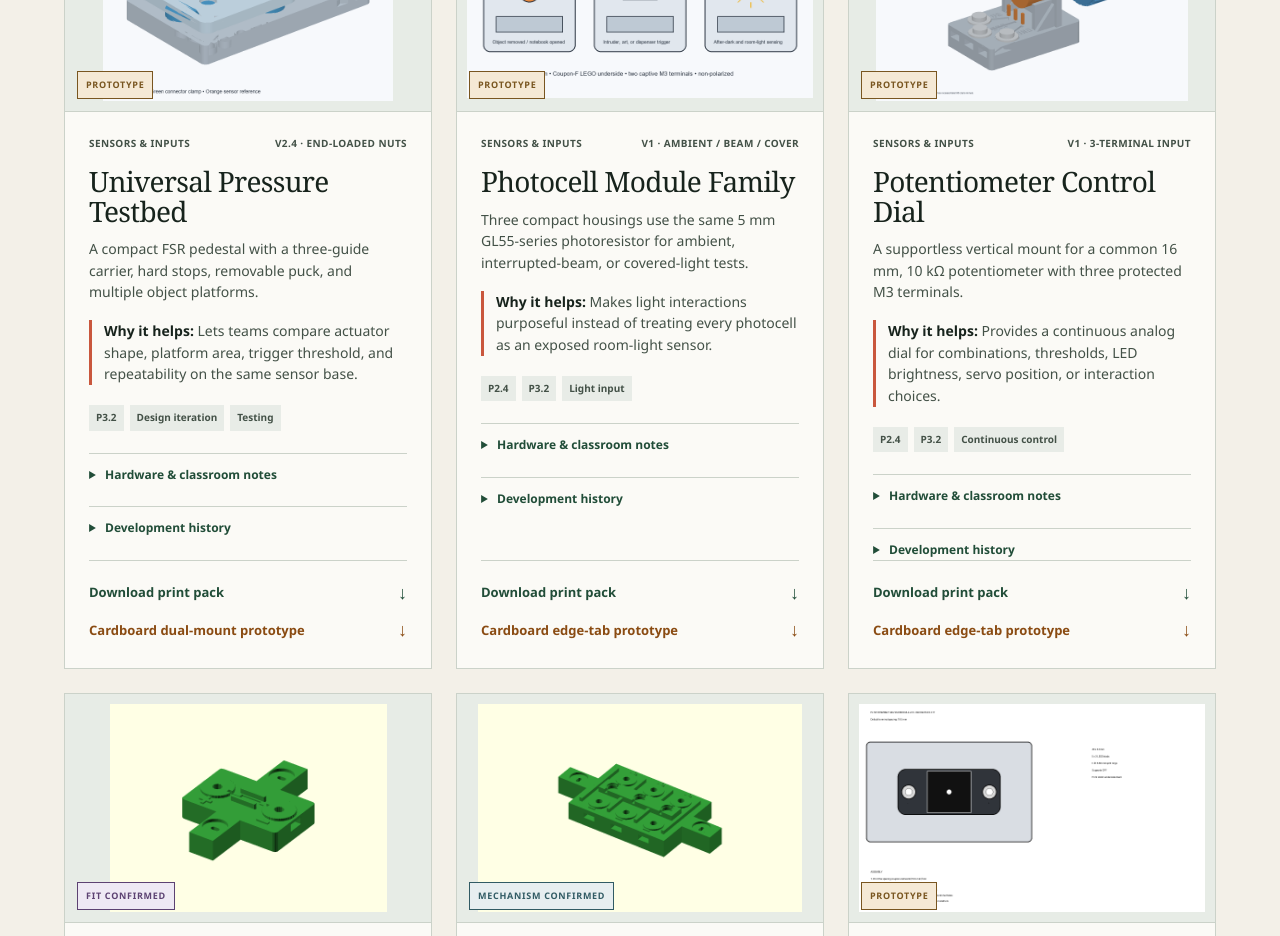
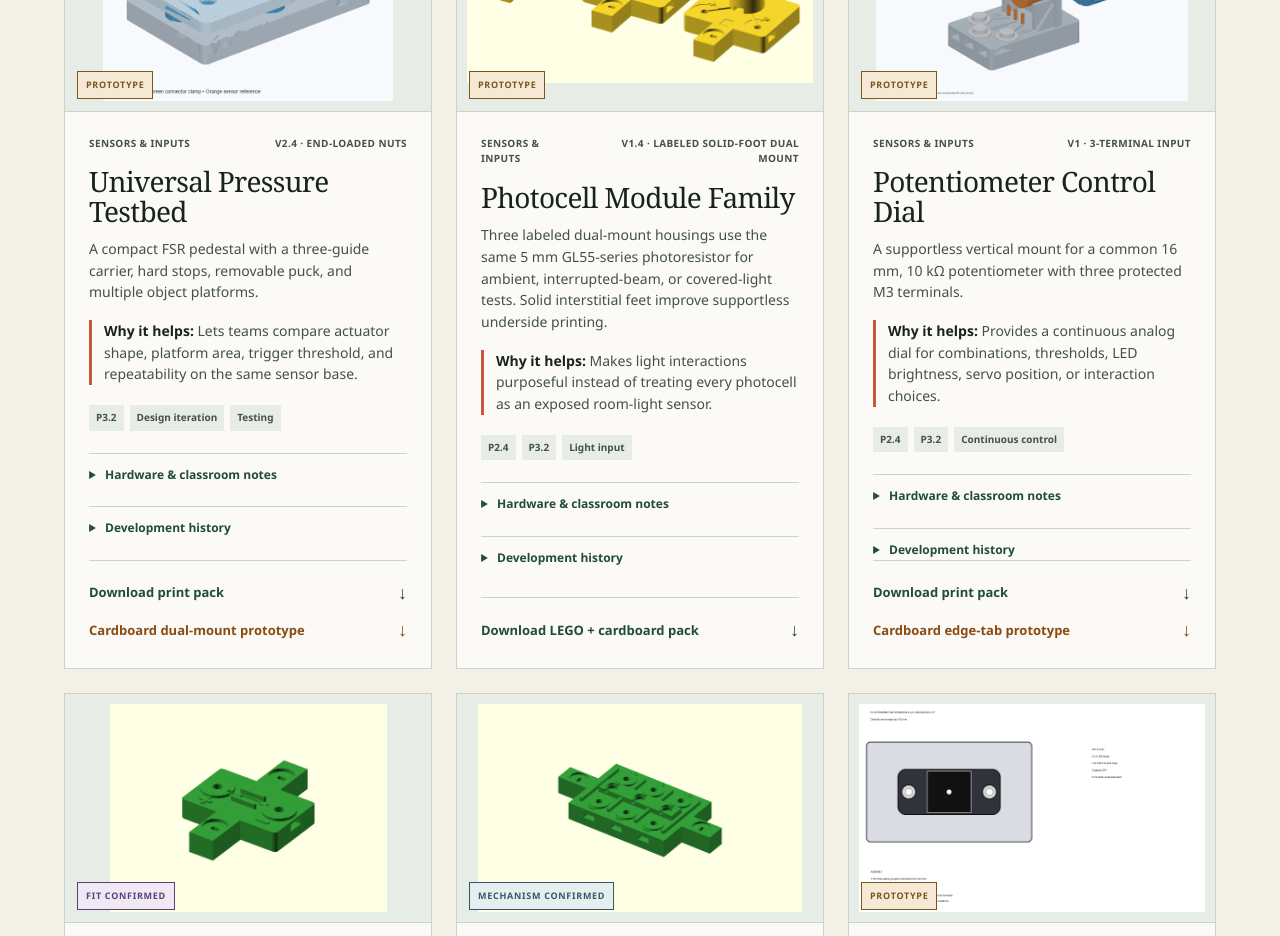
Before and after one commit to spartandesign/lego-module-library, a Next.js app: page / in a window 1280 px wide. Shown: the part 2800-3736 px from the top of the page. Built offline with nearby package versions, Linux system fonts and the light colour scheme.

Commit message:
photocell changes

```diff
--- a/app/ModuleLibrary.tsx
+++ b/app/ModuleLibrary.tsx
@@ -113,21 +113,20 @@ const modules: Module[] = [
   {
     id: "photocell",
     title: "Photocell Module Family",
-    version: "v1 · ambient / beam / cover",
+    version: "v1.4 · labeled solid-foot dual mount",
     category: "Sensors & inputs",
     status: "Prototype",
     statusTone: "prototype",
     image: "/images/photocell.png",
-    summary: "Three compact housings use the same 5 mm GL55-series photoresistor for ambient, interrupted-beam, or covered-light tests.",
+    summary: "Three labeled dual-mount housings use the same 5 mm GL55-series photoresistor for ambient, interrupted-beam, or covered-light tests. Solid interstitial feet improve supportless underside printing.",
     learning: "Makes light interactions purposeful instead of treating every photocell as an exposed room-light sensor.",
     projectFit: ["P2.4", "P3.2", "Light input"],
     hardware: ["5 mm GL5516 / GL5528", "2× M3 terminals per module"],
-    parts: ["Ambient base", "Beam base", "Cover base", "Activity guide"],
-    teacherNote: "All three versions use the same Coupon-F interface and end-loaded M3 terminal approach.",
-    studentTip: "Choose the housing that matches the interaction: a shadow, a blocked beam, or opening a cover.",
-    download: "/downloads/photocell-module-family-v1.zip",
-    cardboardDownload: "/downloads/photocell-module-family-v1-1-dual-mount-3p4.zip",
-    cardboardMount: "edge-tabs",
+    parts: ["Ambient + / P base", "Beam + / P base", "Cover + / P base", "Solid support feet"],
+    teacherNote: "All three retain Coupon-F, open tabs, and end-loaded M3 nuts. Six feet between stud centers support the cavity roof without changing the clutch. The photocell is non-polarized; + and P establish a consistent classroom wiring convention.",
+    studentTip: "Choose the interaction, then connect + to 3V and P to the micro:bit signal/resistor junction.",
+    download: "/downloads/photocell-module-family-v1-4-solid-feet.zip",
+    dualMount: true,
   },
   {
     id: "potentiometer",
@@ -333,7 +332,11 @@ const developmentHistory: Record<string, HistoryItem[]> = {
   ],
   photocell: [
     { version: "Concept", problem: "One exposed photocell did not demonstrate the different interactions used in P2.4 and P3.2.", change: "Separated ambient, interrupted-beam, and covered-light interactions.", result: "Three useful activity-specific concepts were selected.", state: "Superseded" },
-    { version: "v1", problem: "The family needed durable terminals and the shared LEGO interface.", change: "Added M3 terminals and Coupon-F undersides to all three housings.", result: "Current prototype family; component and activity fit still need physical testing.", state: "Current" },
+    { version: "v1", problem: "The family needed durable terminals and the shared LEGO interface.", change: "Added M3 terminals and Coupon-F undersides to all three housings.", result: "Component housings and activity fit still require physical testing.", state: "Superseded" },
+    { version: "v1.1", problem: "The first cardboard adaptation used the older edge-tab construction.", change: "Added brass-fastener tabs, but their enclosed underside was not the final supportless standard.", result: "Superseded before classroom confirmation.", state: "Superseded" },
+    { version: "v1.2", problem: "The family needed cardboard mounting without blocking the M3 nut openings or creating a hidden partition.", change: "Placed open 3.4 × 1.8 mm brick-style tabs on the opposite edges from the end-loaded nuts and joined their cavities to the LEGO underside.", result: "Mounting geometry established for the labeled revision.", state: "Superseded" },
+    { version: "v1.3", problem: "Students needed to distinguish the supply and signal terminals during voltage-divider assembly.", change: "Added raised + and P markings to all three bases without changing the v1.2 mounting or sensor geometry.", result: "Terminal convention established for the solid-foot revision.", state: "Superseded" },
+    { version: "v1.4", problem: "The hollow underside left long cavity-roof bridge spans that could print inconsistently without support.", change: "Added six solid interstitial feet between LEGO stud centers while preserving the Coupon-F rings, open cardboard tabs, and M3 nut paths.", result: "Current mesh-validated prototype; print one pilot before classroom quantities.", state: "Current" },
   ],
   potentiometer: [
     { version: "Concept", problem: "Students needed a repeatable continuous input for both curriculum projects.", change: "Selected a common 16 mm, 10 kOhm potentiometer with three visible terminals.", result: "Control and wiring requirements established.", state: "Superseded" },
```
Also changed, not shown: public/images/photocell.png, 1 other file (tests, documents, lock files or other folders).
